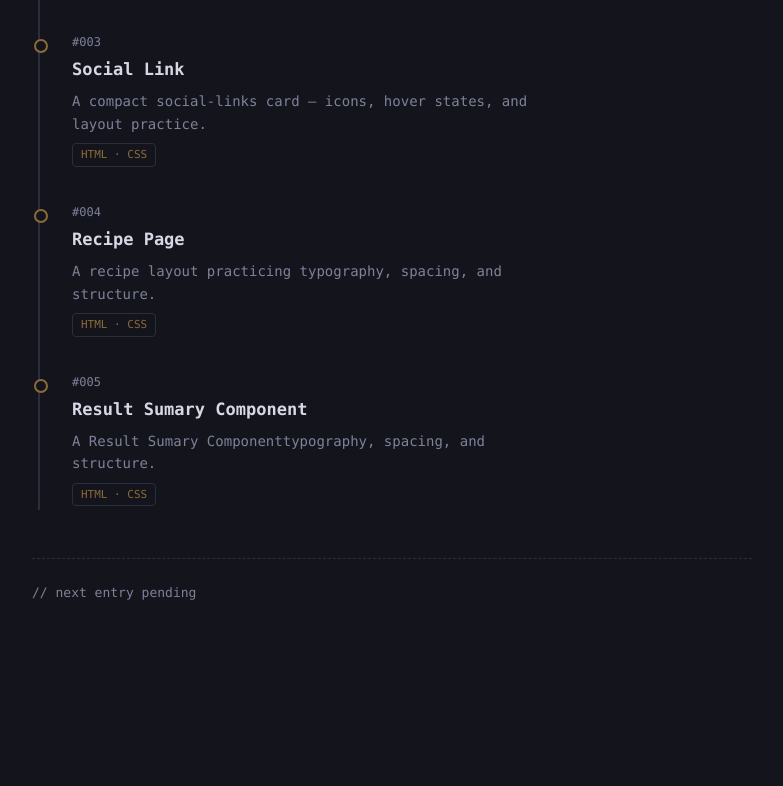
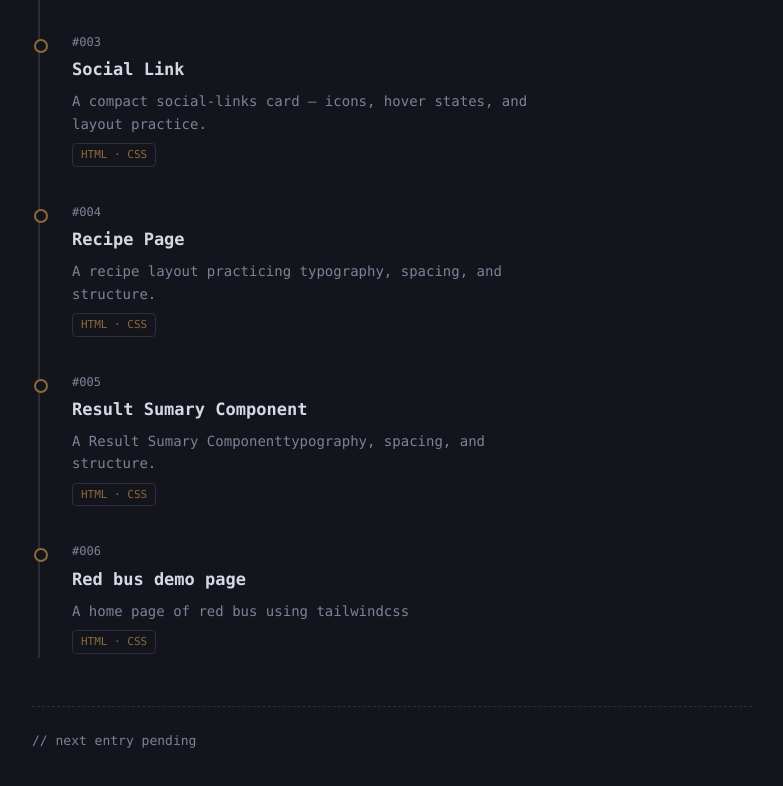
Before and after one commit to Pranav-Nevase/HTML-CSS-Projects, a plain HTML site: page index.html in a window 1280 px wide. Shown: the part 522-1308 px from the top of the page, without its empty margins (248-1031 px from the left). Before the commit the page ends 1222 px from the top, so only its background shows below. Drawn offline with Linux system fonts and the light colour scheme.

Commit message:
Updated index.html

```diff
--- a/index.html
+++ b/index.html
@@ -212,6 +212,13 @@
         <div class="tag">HTML · CSS</div>
       </div>
 
+      <div class="entry">
+        <div class="hash">#006</div>
+        <a class="title" href="Red%20bus%20demo/">Red bus demo page</a>
+        <div class="desc">A home page of red bus using tailwindcss</div>
+        <div class="tag">HTML · CSS</div>
+      </div>
+
 
 
     </div>
```
